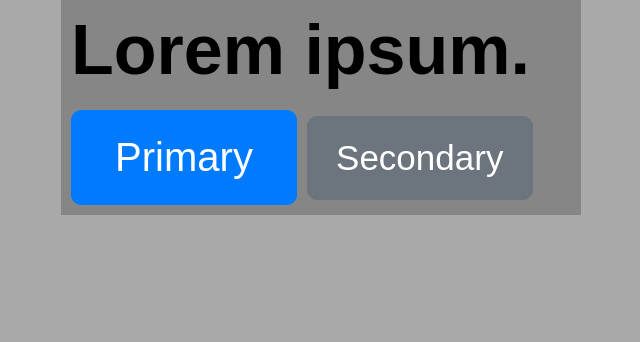
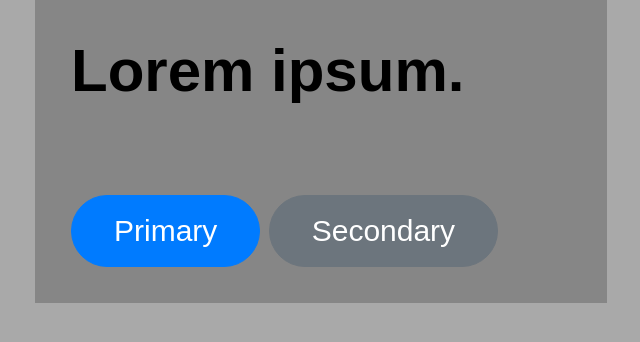
Before and after one commit to Totoshk0/frontend-start, a plain HTML site: page part.003/ex02-units/index.html in a window 1280 px wide. Shown: the whole page, without its empty margins (319-959 px from the left). Drawn offline with Linux system fonts and the light colour scheme.

Commit message:
Единицы измерения. Относительные единицы rem

```diff
--- a/part.003/ex02-units/style.css
+++ b/part.003/ex02-units/style.css
@@ -1,3 +1,7 @@
+html {
+  font-size: 15px;
+}
+
 body {
   font-family: Arial, sans-serif;
   margin: 0;
@@ -6,21 +10,24 @@ body {
 
 .box {
   width: 500px;
-  font-size: 35px;
+  font-size: 2rem;
   margin: 20px auto;
   margin: 0px auto;
   background-color: #868686;
-  padding: 10px;
+  /* аккуратнее с rem'ами */
+  padding: 1.2em;
+
 }
 
 .text {
-  margin: 0 0 20px;
+  /* аккуратнее с rem'ами */
+  margin: 0 0 1.5em;
 
 }
 
 a {
   display: inline-block;
-  width: 200px;
+  /* width: 200px; */
   /* height: 50px;
   line-height: 50px; */
   vertical-align: middle;
@@ -28,12 +35,11 @@ a {
   font-weight: 400;
   white-space: nowrap;
   border: 1px solid transparent;
-  padding: 0.6em 12px;
-  border-radius: 10px;
+  padding: 0.6em 1.4em;
+  border-radius: 1.5em;
 }
 
 .btn-primary {
-  font-size: 40px;
   color: white;
   background-color: #007bff;
   border-color: #007bff;
```
